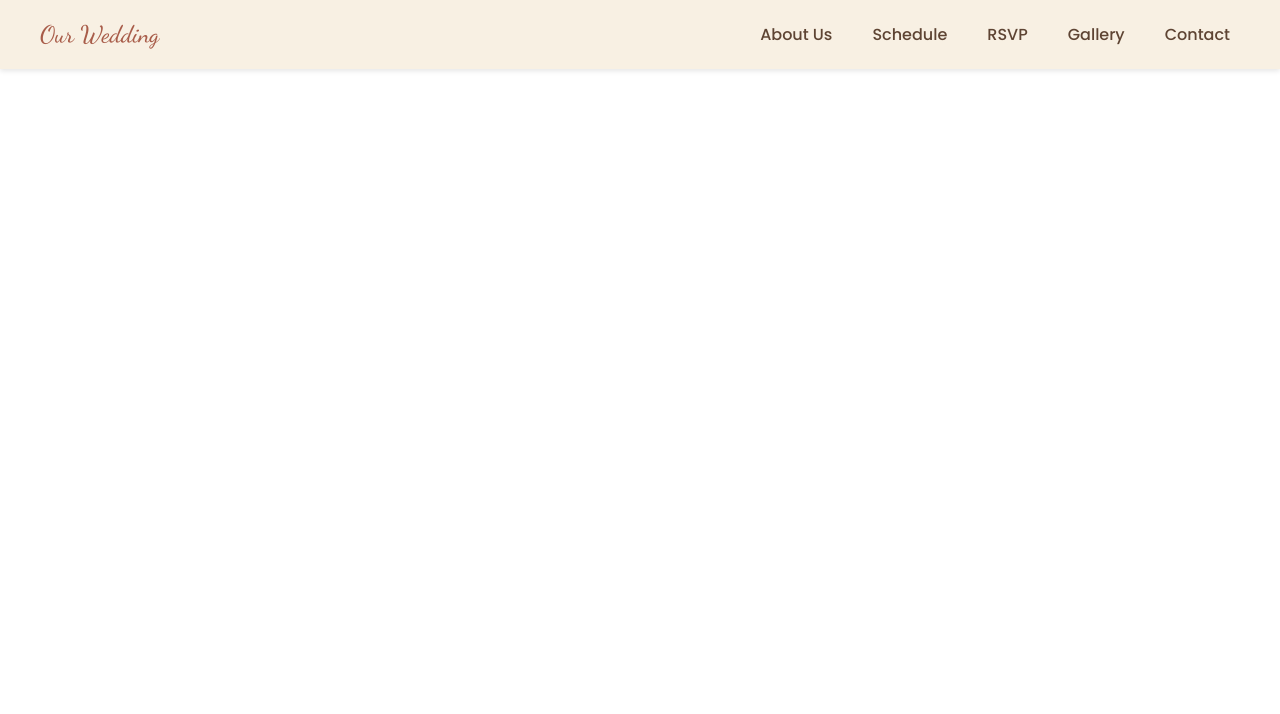
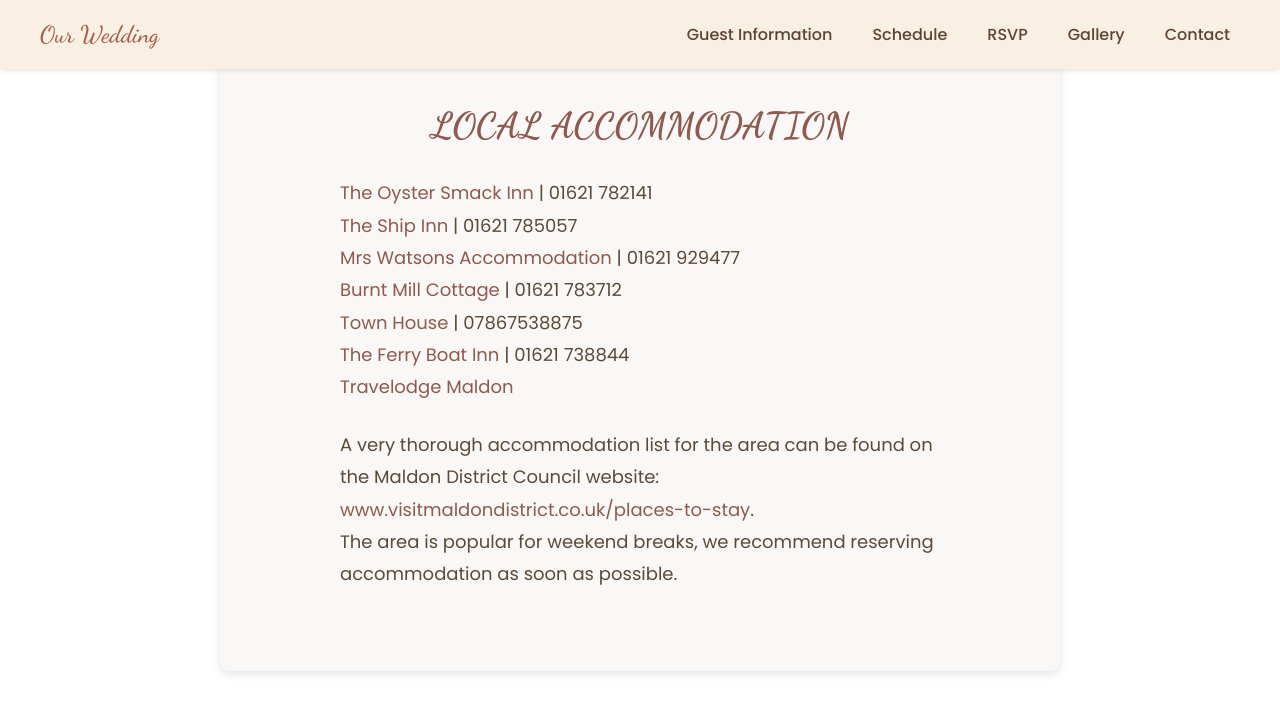
Before and after one commit to johnsn27/weddingWebsite, a React (Create React App) app: page /accommodation in a window 1280 px wide. Shown: the top 714 px of the page. Built offline with nearby package versions, Linux system fonts and the light colour scheme.

Commit message:
add accommodation and parking pages

```diff
--- a/package.json
+++ b/package.json
@@ -10,6 +10,7 @@
     "@testing-library/user-event": "^13.5.0",
     "react": "^18.3.1",
     "react-dom": "^18.3.1",
+    "react-router-dom": "^6.26.0",
     "react-scripts": "5.0.1",
     "web-vitals": "^2.1.4"
   },
--- a/src/App.js
+++ b/src/App.js
@@ -1,13 +1,23 @@
 // src/App.js
 import React from 'react';
+import { BrowserRouter as Router, Route, Routes } from 'react-router-dom';
 import NavBar from './components/navbar';
+import Accommodation from './pages/accommodation';  // Import the new OurStory component
+import Parking from './pages/parking';  // Import the new OurStory component
 
 function App() {
   return (
-    <div className="App">
-      <NavBar />
-      {/* Other components or content for your wedding website */}
-    </div>
+    <Router>
+      <div className="App">
+        <NavBar />
+        <Routes>
+          <Route path="/" />
+          <Route path="/accommodation" element={<Accommodation />} />
+          <Route path="/parking" element={<Parking />} />
+          {/* Add more routes for other pages as needed */}
+        </Routes>
+      </div>
+    </Router>
   );
 }
 
--- a/src/components/navbar.js
+++ b/src/components/navbar.js
@@ -1,35 +1,51 @@
 /** @jsxImportSource @emotion/react */
-import React from 'react';
+import React, { useState } from 'react';
 import { css } from '@emotion/react';
 import styled from '@emotion/styled';
 
+// Define styles for the navigation bar
 const navBarStyle = css`
   display: flex;
   justify-content: space-between;
   align-items: center;
   padding: 20px 40px;
-  background-color: #f8f0e3;
+  background-color: #f8f0e3; /* Soft beige background */
   box-shadow: 0 2px 5px rgba(0, 0, 0, 0.1);
   position: fixed;
   width: 100%;
   top: 0;
+  left: 0;
   z-index: 1000;
   box-sizing: border-box;
   flex-wrap: wrap;
+  /* Ensure padding for mobile responsiveness */
+  @media (max-width: 768px) {
+    padding: 15px 20px; /* Adjust padding if necessary for mobile */
+  }
 `;
 
+// Define styles for the logo
 const logoStyle = css`
   font-family: 'Dancing Script', cursive;
   font-size: 24px;
-  color: #a85c49;
+  color: #a85c49; /* Rich brownish color */
+  margin-right: auto; /* Aligns logo to the left */
+
+  @media (max-width: 768px) {
+    margin-right: 0;
+    margin-bottom: 10px; /* Adds space below the logo on mobile */
+  }
 `;
 
+// Define styles for the navigation links
 const NavLinks = styled.ul`
   list-style: none;
   display: flex;
   gap: 20px;
   margin: 0;
   padding: 0;
+  position: relative;
+
   @media (max-width: 768px) {
     flex-direction: column;
     align-items: center;
@@ -37,10 +53,13 @@ const NavLinks = styled.ul`
   }
 `;
 
+// Define styles for each navigation link item
 const NavLinkItem = styled.li`
+  position: relative;
+
   & a {
     text-decoration: none;
-    color: #5e4433;
+    color: #5e4433; /* Darker brownish color */
     font-family: 'Poppins', sans-serif;
     font-weight: 500;
     padding: 5px 10px;
@@ -55,12 +74,53 @@ const NavLinkItem = styled.li`
   }
 `;
 
+// Define styles for the dropdown menu
+const DropdownMenu = styled.ul`
+  list-style: none;
+  padding: 10px;
+  margin: 0;
+  position: absolute;
+  top: 100%;
+  left: 0;
+  background-color: #f8f0e3;
+  box-shadow: 0 2px 5px rgba(0, 0, 0, 0.1);
+  display: ${(props) => (props.show ? 'block' : 'none')};
+  z-index: 999;
+
+  & li a {
+    color: #5e4433;
+    padding: 5px 10px;
+    display: block;
+    white-space: nowrap;
+
+    &:hover {
+      color: #a85c49;
+      background-color: #fff;
+    }
+  }
+`;
+
 const NavBar = () => {
+  const [dropdownVisible, setDropdownVisible] = useState(false);
+
+  const toggleDropdown = () => {
+    setDropdownVisible(!dropdownVisible);
+  };
+
   return (
     <nav css={navBarStyle}>
       <div css={logoStyle}>Our Wedding</div>
       <NavLinks>
-        <NavLinkItem><a href="#about">About Us</a></NavLinkItem>
+        <NavLinkItem
+          onMouseEnter={toggleDropdown}
+          onMouseLeave={toggleDropdown}
+        >
+          <a href="#about">Guest Information</a>
+          <DropdownMenu show={dropdownVisible}>
+            <li><a href="/accommodation">Accommodation</a></li>
+            <li><a href="/parking">Parking</a></li>
+          </DropdownMenu>
+        </NavLinkItem>
         <NavLinkItem><a href="#schedule">Schedule</a></NavLinkItem>
         <NavLinkItem><a href="#rsvp">RSVP</a></NavLinkItem>
         <NavLinkItem><a href="#gallery">Gallery</a></NavLinkItem>
--- /dev/null
+++ b/src/pages/accommodation.js
@@ -0,0 +1,69 @@
+/** @jsxImportSource @emotion/react */
+import React from 'react';
+import { css } from '@emotion/react';
+
+const storyPageStyle = css`
+  padding: 80px 20px 80px; /* Increased top padding for desktop view */
+  max-width: 800px;
+  margin: 0 auto;
+  text-align: center;
+  font-family: 'Poppins', sans-serif;
+  color: #4a3d28;
+  background: #f9f8f6; /* Subtle off-white background */
+  border-radius: 10px; /* Rounded corners */
+  box-shadow: 0 4px 8px rgba(0, 0, 0, 0.1); /* Soft shadow */
+
+  @media (max-width: 768px) {
+    padding: 280px 20px 80px; /* More top padding for mobile view */
+  }
+`;
+
+const titleStyle = css`
+  font-family: 'Dancing Script', cursive;
+  font-size: 36px;
+  color: #8e5a4f; /* Slightly richer color */
+  margin-bottom: 30px; /* More space below title */
+  text-transform: uppercase; /* Adds a touch of elegance */
+`;
+
+const paragraphStyle = css`
+  font-size: 18px;
+  line-height: 1.8; /* Increased line height for readability */
+  margin-bottom: 30px; /* More space between paragraphs */
+  text-align: left; /* Align text to the left for easier reading */
+  max-width: 600px; /* Ensure paragraphs don’t stretch too wide */
+  margin: 0 auto; /* Center the text block */
+  color: #5a4a3a; /* Darker color for readability */
+`;
+
+const linkStyle = css`
+  color: #8e5a4f; /* Consistent color with title */
+  text-decoration: none;
+  &:hover {
+    text-decoration: underline; /* Underline on hover for better user experience */
+  }
+`;
+
+const Accommodation = () => {
+  return (
+    <div css={storyPageStyle}>
+      <h1 css={titleStyle}>Local Accommodation</h1>
+      <p css={paragraphStyle}>
+        <a href="http://www.theoystersmackinn.co.uk" css={linkStyle}>The Oyster Smack Inn</a> | 01621 782141<br />
+        <a href="http://www.theshipinnburnham.co.uk" css={linkStyle}>The Ship Inn</a> | 01621 785057<br />
+        <a href="http://www.peaberriescoffee.co.uk" css={linkStyle}>Mrs Watsons Accommodation</a> | 01621 929477<br />
+        <a href="http://www.burntmillcottagebandb.com" css={linkStyle}>Burnt Mill Cottage</a> | 01621 783712<br />
+        <a href="http://www.homeaway.co.uk/p6492691" css={linkStyle}>Town House</a> | 07867538875<br />
+        <a href="http://www.ferryboatinnessex.com" css={linkStyle}>The Ferry Boat Inn</a> | 01621 738844<br />
+        <a href="http://www.travelodge.co.uk/hotels/669/Maldon-hotel" css={linkStyle}>Travelodge Maldon</a>
+      </p>
+      <br />
+      <p css={paragraphStyle}>
+        A very thorough accommodation list for the area can be found on the Maldon District Council website: <a href="http://www.visitmaldondistrict.co.uk/places-to-stay" css={linkStyle}>www.visitmaldondistrict.co.uk/places-to-stay</a>.<br />
+        The area is popular for weekend breaks, we recommend reserving accommodation as soon as possible.
+      </p>
+    </div>
+  );
+};
+
+export default Accommodation;
--- /dev/null
+++ b/src/pages/parking.js
@@ -0,0 +1,53 @@
+/** @jsxImportSource @emotion/react */
+import React from 'react';
+import { css } from '@emotion/react';
+
+const storyPageStyle = css`
+  padding: 80px 20px 80px; /* Increased top padding for desktop view */
+  max-width: 800px;
+  margin: 0 auto;
+  text-align: center;
+  font-family: 'Poppins', sans-serif;
+  color: #4a3d28;
+  background: #f9f8f6; /* Subtle off-white background */
+  border-radius: 10px; /* Rounded corners */
+  box-shadow: 0 4px 8px rgba(0, 0, 0, 0.1); /* Soft shadow */
+
+  @media (max-width: 768px) {
+    padding: 280px 20px 80px; /* More top padding for mobile view */
+  }
+`;
+
+const titleStyle = css`
+  font-family: 'Dancing Script', cursive;
+  font-size: 36px;
+  color: #8e5a4f; /* Slightly richer color */
+  margin-bottom: 30px; /* More space below title */
+  text-transform: uppercase; /* Adds a touch of elegance */
+`;
+
+const paragraphStyle = css`
+  font-size: 18px;
+  line-height: 1.8; /* Increased line height for readability */
+  margin-bottom: 30px; /* More space between paragraphs */
+  text-align: left; /* Align text to the left for easier reading */
+  max-width: 600px; /* Ensure paragraphs don’t stretch too wide */
+  margin: 0 auto; /* Center the text block */
+  color: #5a4a3a; /* Darker color for readability */
+`;
+
+const Parking = () => {
+  return (
+    <div css={storyPageStyle}>
+      <h1 css={titleStyle}>Parking</h1>
+      <p css={paragraphStyle}>
+        Guests are welcome to leave their cars at High House overnight. Cars left overnight are done so at the owners risk and MUST be collected between 8am and 10am the following morning. There will be no access outside of these times.
+      </p>
+      <p css={paragraphStyle}>
+        Please note that guests are not permitted to stay in the car park at High House overnight in a campervan (or similar) under any circumstances. Should you wish to stay locally, we recommend making a booking at Creeksea Place Caravan Park which is just a few minutes drive away from High House.
+      </p>
+    </div>
+  );
+};
+
+export default Parking;
```
Also changed, not shown: 2 other files (tests, documents, lock files or other folders).
